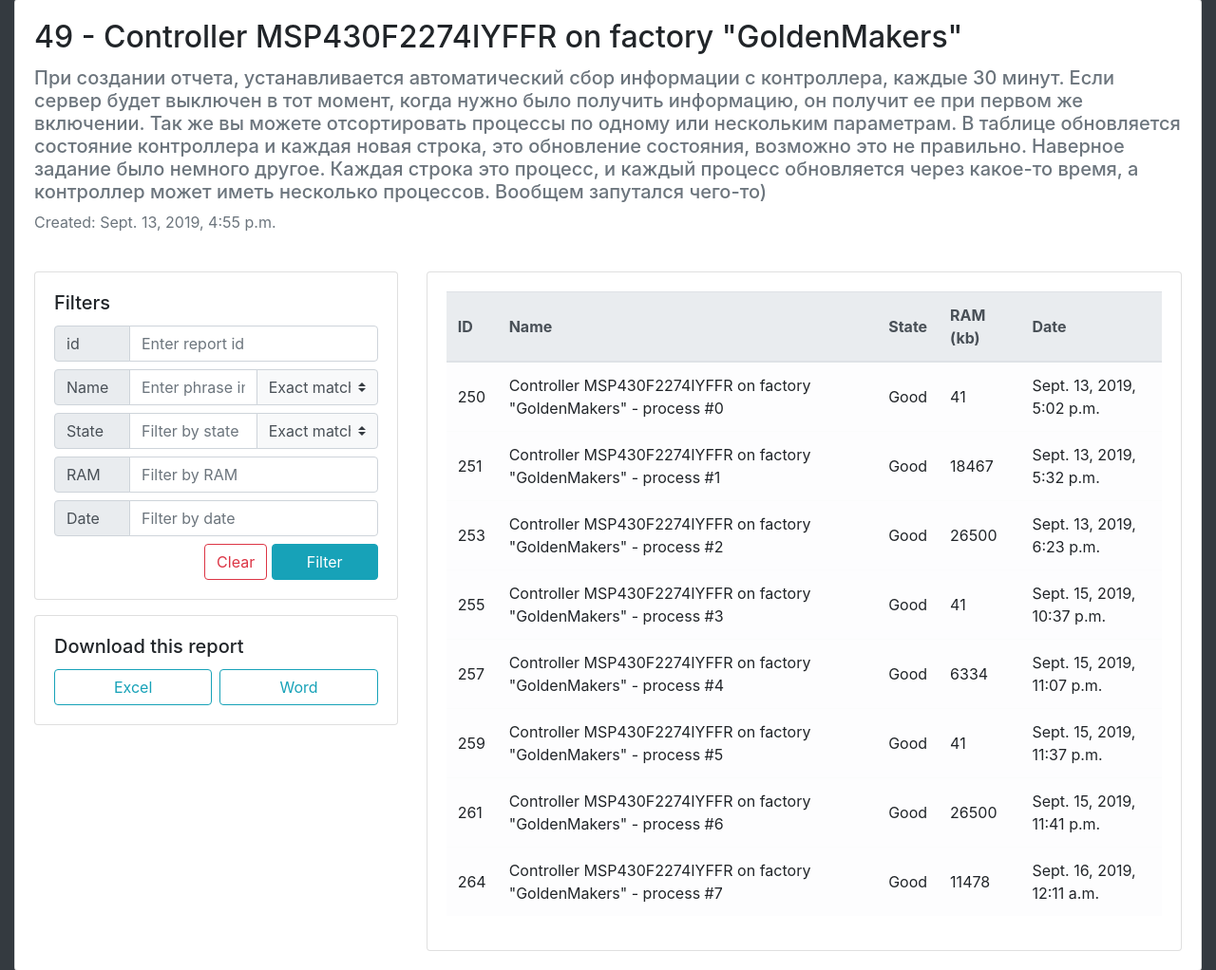
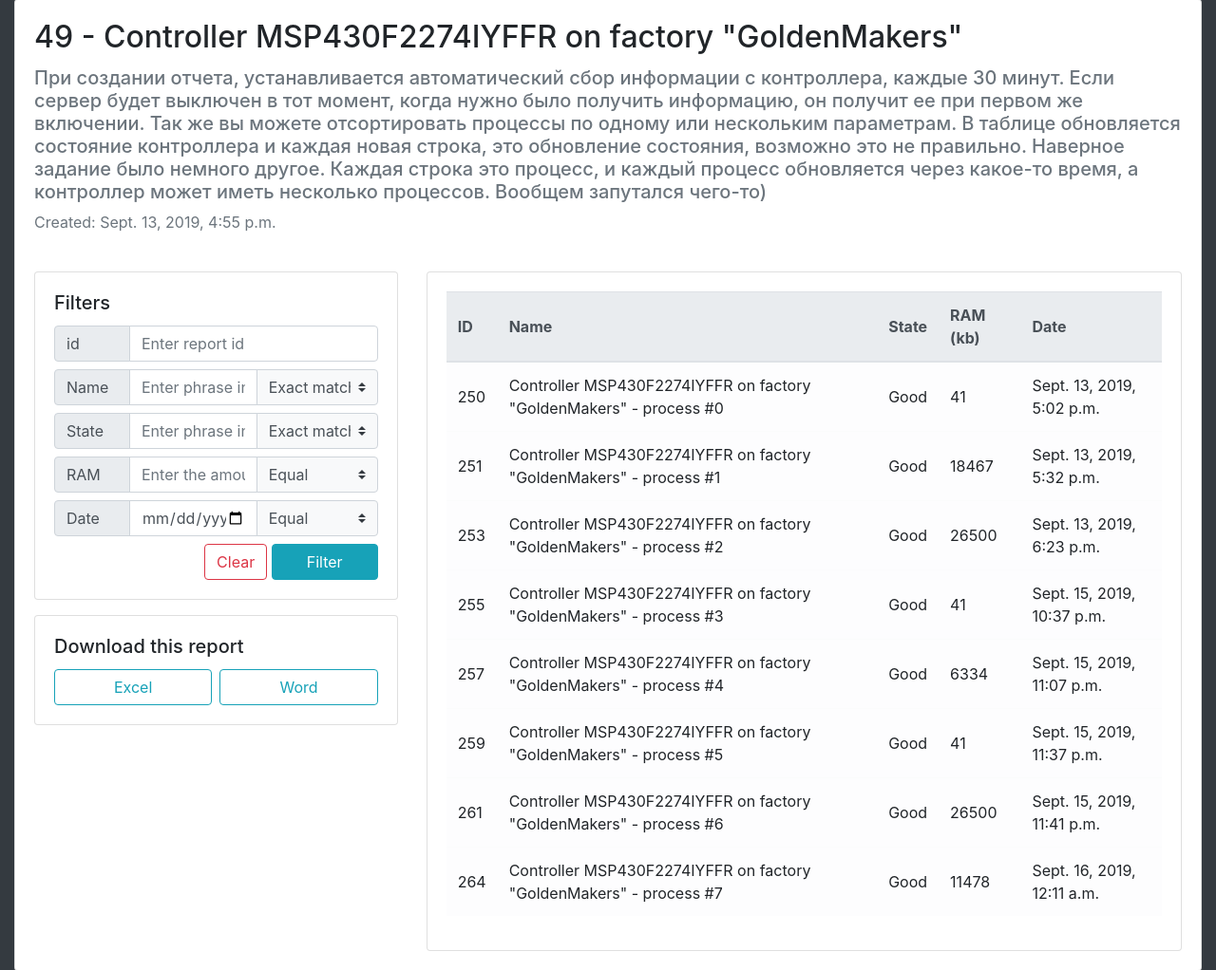
Before and after one commit to Hugant/ReportMakerWithOPC, a Django app: page /reports/49/ in a window 1280 px wide. Shown: the part 81-1103 px from the top of the page at 95% size. Run offline with Django 3.2, Linux system fonts and the light colour scheme; the first user in the database is signed in; data comes from the database, SQL or seed files in the repository; some libraries are stand-ins or nearby versions.

Commit message:
Updated filters

```diff
--- a/reportmaker/reporter/templates/reporter/report.html
+++ b/reportmaker/reporter/templates/reporter/report.html
@@ -33,7 +33,7 @@
 										<div class="input-group-prepend">
 											<span class="input-group-text">Name</span>
 										</div>
-										<input class="form-control" name="name_filter" placeholder="Enter phrase in name" value="{{ filters.name|default:'' }}">
+										<input class="form-control" name="name" placeholder="Enter phrase in name" value="{{ filters.name|default:'' }}">
 										<select class="custom-select bg-light" name="name_match" style="max-width: 8em">
 											<option value="exact" {% if filters.name_match == "exact" %}selected{% endif %}}}>Exact match</option>
 											<option value="starts" {% if filters.name_match == "starts" %}selected{% endif %}>Starts with</option>
@@ -45,7 +45,7 @@
 										<div class="input-group-prepend">
 											<span class="input-group-text">State</span>
 										</div>
-										<input class="form-control" name="state_filter"  placeholder="Filter by state" value="{{ filters.state|default:'' }}">
+										<input class="form-control" name="state"  placeholder="Enter phrase in state" value="{{ filters.state|default:'' }}">
 										<select class="custom-select bg-light" name="state_match" style="max-width: 8em">
 											<option value="exact" {% if filters.state_match == "exact" %}selected{% endif %}>Exact match</option>
 											<option value="starts" {% if filters.state_match == "starts" %}selected{% endif %}>Starts with</option>
@@ -57,13 +57,27 @@
 										<div class="input-group-prepend">
 											<span class="input-group-text">RAM</span>
 										</div>
-										<input class="form-control" name="ram_filter"  placeholder="Filter by RAM" value="{{ filters.ram|default:'' }}">
+										<input class="form-control" name="ram"  placeholder="Enter the amount of RAM" value="{{ filters.ram|default:'' }}">
+										<select class="custom-select bg-light" name="ram_match" style="max-width: 8em">
+											<option value="equal" {% if filters.ram_match == "equal" %}selected{% endif %}>Equal</option>
+											<option value="greater" {% if filters.ram_match == "greater" %}selected{% endif %}>Greater</option>
+											<option value="e_greater" {% if filters.ram_match == "e_greater" %}selected{% endif %}>Greater or equal</option>
+											<option value="less" {% if filters.ram_match == "less" %}selected{% endif %}>Less</option>
+											<option value="e_less" {% if filters.ram_match == "e_less" %}selected{% endif %}>Less or equal</option>
+										</select>
 									</div>
 									<div class="input-group mb-2">
 										<div class="input-group-prepend">
 											<span class="input-group-text">Date</span>
 										</div>
-										<input class="form-control" name="date_filter" placeholder="Filter by date" value="{{ filters.date|default:'' }}">
+										<input class="form-control" name="date" type="date" placeholder="Enter date" value="{{ filters.date|default:'' }}">
+										<select class="custom-select bg-light" name="date_match" style="max-width: 8em">
+											<option value="equal" {% if filters.date_match == "equal" %}selected{% endif %}>Equal</option>
+											<option value="greater" {% if filters.date_match == "greater" %}selected{% endif %}>Greater</option>
+											<option value="e_greater" {% if filters.date_match == "e_greater" %}selected{% endif %}>Greater or equal</option>
+											<option value="less" {% if filters.date_match == "less" %}selected{% endif %}>Less</option>
+											<option value="e_less" {% if filters.date_match == "e_less" %}selected{% endif %}>Less or equal</option>
+										</select>
 									</div>
 									<a href="{% url 'reporter:report' report.id %}" class="btn btn-outline-danger">Clear</a>
 									<button class="btn btn-info" type="submit" style="width: 7em;">Filter</button>
--- a/reportmaker/reporter/views.py
+++ b/reportmaker/reporter/views.py
@@ -1,3 +1,4 @@
+import datetime
 import mimetypes
 import os
 
@@ -28,11 +29,13 @@ class ReportListView(LoginRequiredMixin, generic.ListView):
 	def get_queryset(self):
 		reports = Report.objects.all()
 		if self.request.method == 'GET':
-			self.filters['id'] = self.request.GET.get('id_filter')
-			self.filters['title'] = self.request.GET.get('title_filter')
+			self.filters['id'] = self.request.GET.get('id')
+			self.filters['title'] = self.request.GET.get('title')
 			self.filters['title_match'] = self.request.GET.get('title_match')
-			self.filters['content'] = self.request.GET.get('content_filter')
+			self.filters['content'] = self.request.GET.get('content')
 			self.filters['content_match'] = self.request.GET.get('content_match')
+			self.filters['date'] = self.request.GET.get('date')
+			self.filters['date_match'] = self.request.GET.get('date_match')
 
 			if self.filters['id']:
 				reports = reports.filter(id=self.filters['id'])
@@ -57,7 +60,18 @@ class ReportListView(LoginRequiredMixin, generic.ListView):
 				elif self.filters['content_match'] == 'ends':
 					reports = reports.filter(content_text__iendswith=self.filters['content'])
 
-		# TODO: filter by date
+			if self.filters['date']:
+				date = [int(item) for item in self.filters['date'].split("-")]
+				if self.filters['date_match'] == 'equal':
+					reports = reports.filter(pub_date__date=datetime.date(date[0], date[1], date[2]))
+				elif self.filters['date_match'] == 'greater':
+					reports = reports.filter(pub_date__date__gt=datetime.date(date[0], date[1], date[2]))
+				elif self.filters['date_match'] == 'e_greater':
+					reports = reports.filter(pub_date__date__gte=datetime.date(date[0], date[1], date[2]))
+				elif self.filters['date_match'] == 'less':
+					reports = reports.filter(pub_date__date__lt=datetime.date(date[0], date[1], date[2]))
+				elif self.filters['date_match'] == 'e_less':
+					reports = reports.filter(pub_date__date__lte=datetime.date(date[0], date[1], date[2]))
 
 		return reports
 
@@ -86,13 +100,15 @@ class ProcessListView(LoginRequiredMixin, generic.ListView):
 		processes = processes.filter(report=self.kwargs.get('report_id'))
 
 		if self.request.method == 'GET':
-			self.filters['id'] = self.request.GET.get('id_filter')
-			self.filters['name'] = self.request.GET.get('name_filter')
+			self.filters['id'] = self.request.GET.get('id')
+			self.filters['name'] = self.request.GET.get('name')
 			self.filters['name_match'] = self.request.GET.get('name_match')
-			self.filters['state'] = self.request.GET.get('state_filter')
+			self.filters['state'] = self.request.GET.get('state')
 			self.filters['state_match'] = self.request.GET.get('state_match')
-			self.filters['ram'] = self.request.GET.get('ram_filter')
-			self.filters['date'] = self.request.GET.get('date_filter')
+			self.filters['ram'] = self.request.GET.get('ram')
+			self.filters['ram_match'] = self.request.GET.get('ram_match')
+			self.filters['date'] = self.request.GET.get('date')
+			self.filters['date_match'] = self.request.GET.get('date_match')
 
 			if self.filters['id']:
 				processes = processes.filter(id=self.filters['id'])
@@ -118,10 +134,29 @@ class ProcessListView(LoginRequiredMixin, generic.ListView):
 					processes = processes.filter(state_text__iendswith=self.filters['state'])
 
 			if self.filters['ram']:
-				processes = processes.filter(ram_in_kb_int__startswith=int(self.filters['ram']))
+				if self.filters['ram_match'] == 'equal':
+					processes = processes.filter(ram_in_kb_int=int(self.filters['ram']))
+				elif self.filters['ram_match'] == 'greater':
+					processes = processes.filter(ram_in_kb_int__gt=int(self.filters['ram']))
+				elif self.filters['ram_match'] == 'e_greater':
+					processes = processes.filter(ram_in_kb_int__gte=int(self.filters['ram']))
+				elif self.filters['ram_match'] == 'less':
+					processes = processes.filter(ram_in_kb_int__lt=int(self.filters['ram']))
+				elif self.filters['ram_match'] == 'e_less':
+					processes = processes.filter(ram_in_kb_int__lte=int(self.filters['ram']))
 
-
-		# TODO: filter by date
+			if self.filters['date']:
+				date = [int(item) for item in self.filters['date'].split("-")]
+				if self.filters['date_match'] == 'equal':
+					processes = processes.filter(date__date=datetime.date(date[0], date[1], date[2]))
+				elif self.filters['date_match'] == 'greater':
+					processes = processes.filter(date__date__gt=datetime.date(date[0], date[1], date[2]))
+				elif self.filters['date_match'] == 'e_greater':
+					processes = processes.filter(date__date__gte=datetime.date(date[0], date[1], date[2]))
+				elif self.filters['date_match'] == 'less':
+					processes = processes.filter(date__date__lt=datetime.date(date[0], date[1], date[2]))
+				elif self.filters['date_match'] == 'e_less':
+					processes = processes.filter(date__date__lte=datetime.date(date[0], date[1], date[2]))
 
 		return processes
 
```
Also changed, not shown: reportmaker/reporter/templates/reporter/report_list.html (+11 -4 lines), reportmaker/reporter/updater.py (+8 -5 lines).
